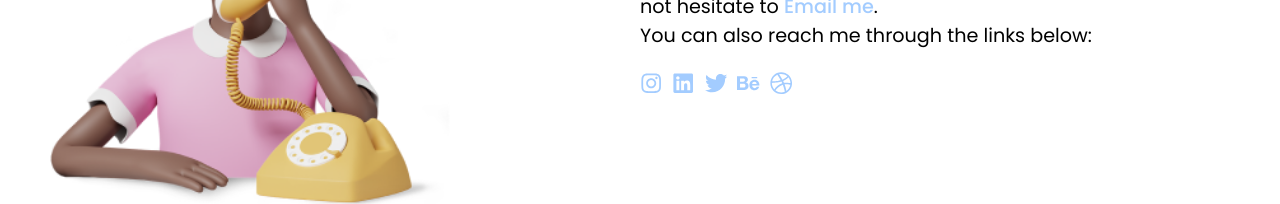
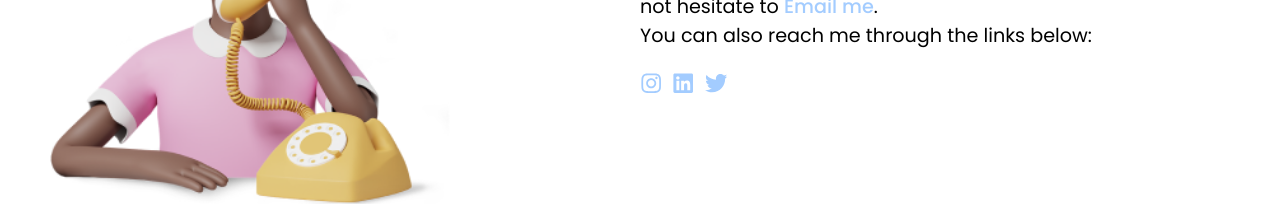
Before and after one commit to efethegenius/ROB-portfolio, a React (Create React App) app: page / in a window 1280 px wide. Shown: the part 4274-4478 px from the top of the page. Built offline with nearby package versions, Linux system fonts and the light colour scheme.

Commit message:
removed behance and dribbble

```diff
--- a/src/Components/Body.js
+++ b/src/Components/Body.js
@@ -309,12 +309,12 @@ export const Body = () => {
                 <a href="/" target="_blank" rel="noreferrer noopener">
                   <FaTwitter />
                 </a>
-                <a href="/" target="_blank" rel="noreferrer noopener">
+                {/* <a href="/" target="_blank" rel="noreferrer noopener">
                   <FaBehance />
                 </a>
                 <a href="/" target="_blank" rel="noreferrer noopener">
                   <FaDribbble />
-                </a>
+                </a> */}
               </div>
             </div>
           </Fade>
```
